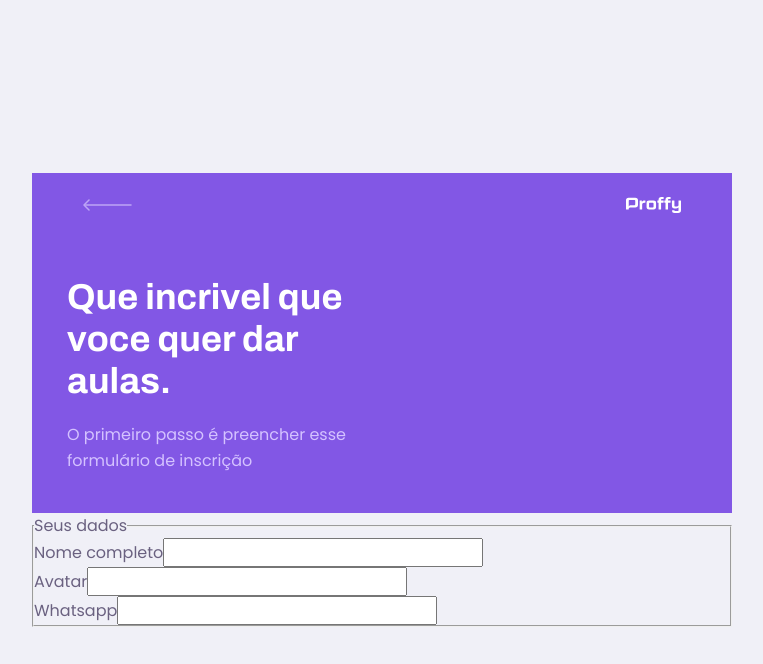
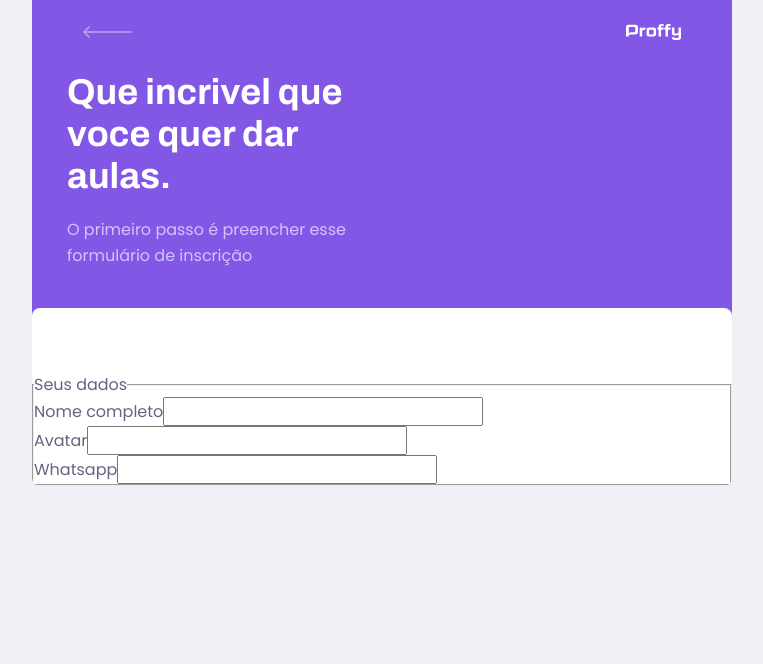
Before and after one commit to apfdamascena/NextLevelWeek-Proffy, a React (Create React App) app: page /give-classes in a window 1280 px wide. Shown: the top 664 px of the page, without its empty margins (258-1021 px from the left). Built offline with nearby package versions, Linux system fonts and the light colour scheme.

Commit message:
style TeacherForm

```diff
--- a/src/pages/TeachersForm/teachersForm.css
+++ b/src/pages/TeachersForm/teachersForm.css
@@ -0,0 +1,19 @@
+#page-teacher-form {
+    width: 100vw;
+    height: 100vh;
+}
+
+#page-teacher-form .page-header .header-content {
+    margin-bottom: 6.4rem;
+}
+
+#page-teacher-form main {
+    background: var(--color-box-base);
+    width: 100%;
+    max-width: 74rem;
+    border-radius: 0.8rem;
+    margin: -3.2rem auto 3.2rem;
+    padding-top: 6.4rem;
+    overflow: hidden;
+
+}
```
